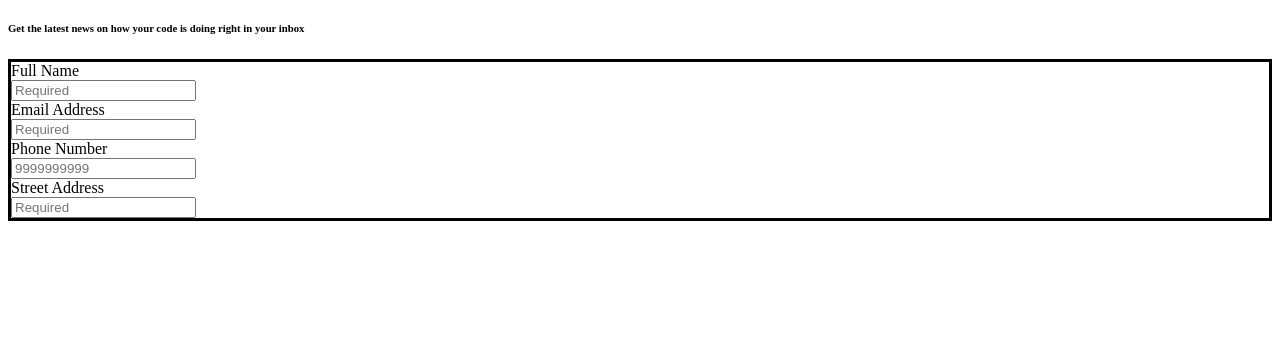
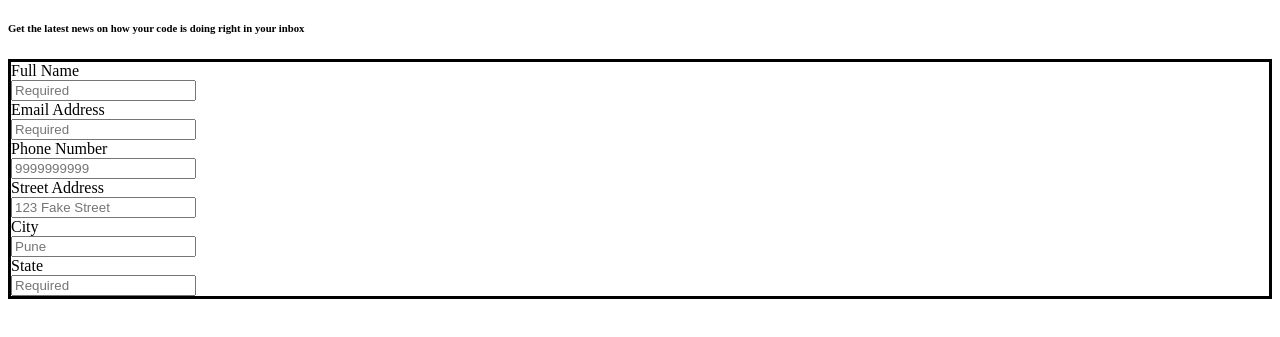
Before and after one commit to iamneo-production/edadaafdcb305542554bbaaaabbcbbfefone, a plain HTML site: page public/index.html in a window 1280 px wide. Shown: the part 101-438 px from the top of the page. Drawn offline with Linux system fonts and the light colour scheme.

Commit message:
Backup Commit

```diff
--- a/public/index.html
+++ b/public/index.html
@@ -26,7 +26,15 @@
 </div>
 <div>
     <label>Street Address</label><br>
-<input type="text" id="co" name="user_mail" placeholder="Required" required>
+<input type="text" id="addresss" name="user_address" placeholder="123 Fake Street" required>
+</div>
+<div>
+    <label>City</label><br>
+<input type="text" id="city" name="user_city" placeholder="Pune" required>
+</div>
+<div>
+    <label>State</label><br>
+<input type="" id="name" name="user_mail" placeholder="Required" required>
 </div>
 
 
```
